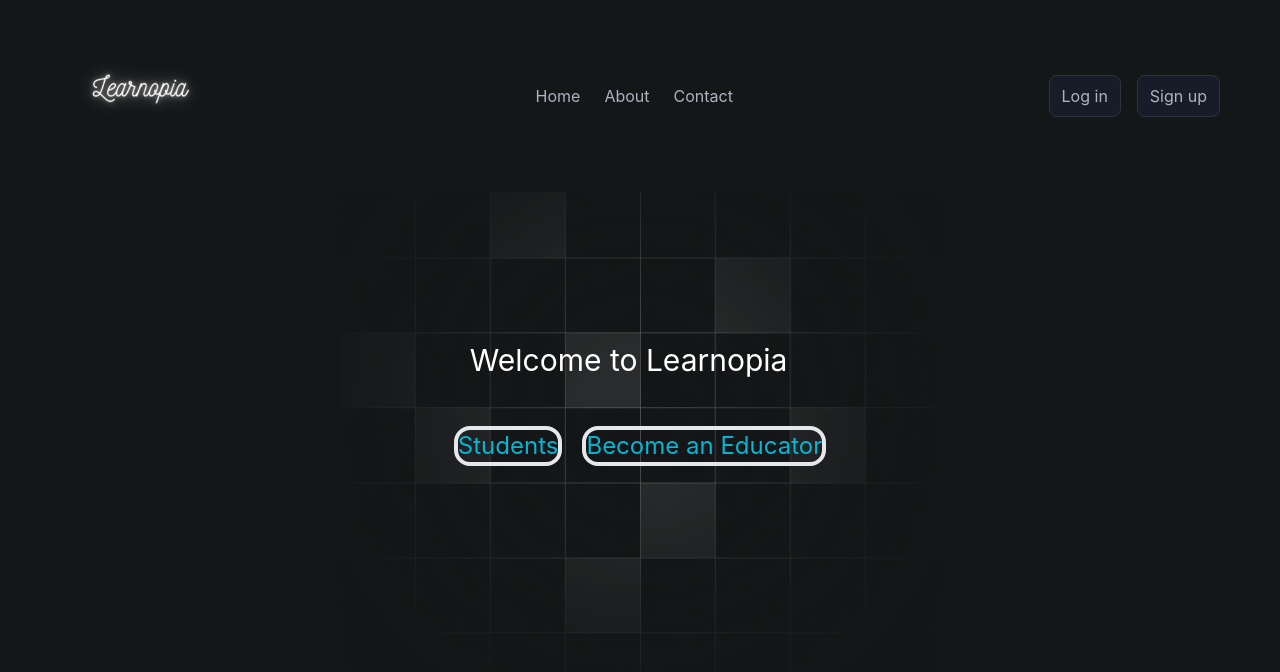
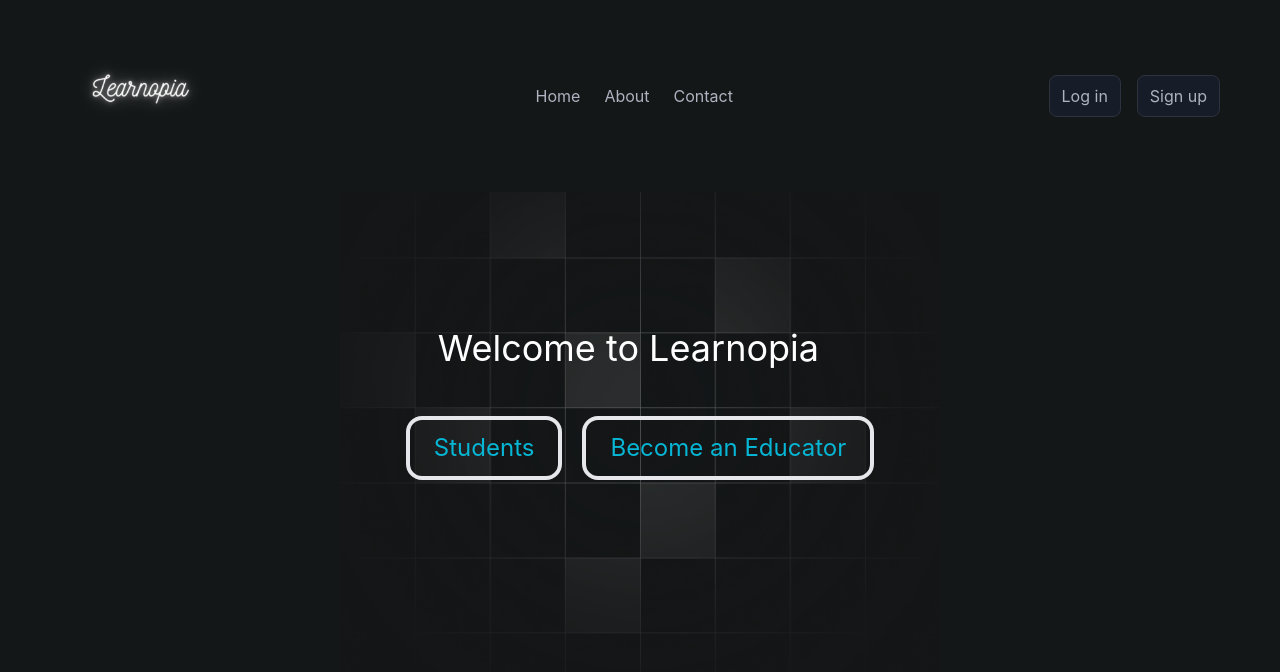
Before and after one commit to rajayush01/Learnopia, a React (Create React App) app: page / in a window 1280 px wide. Shown: the top 672 px of the page. Built offline with nearby package versions, Linux system fonts and the light colour scheme.

Commit message:
Update Home.js

```diff
--- a/src/pages/Home.js
+++ b/src/pages/Home.js
@@ -1,28 +1,25 @@
 import React from 'react'
 import back from "../assets/frame.png"
-import {Link} from "react-router-dom"
+import { Link } from "react-router-dom"
 
 const Home = ({ isLoggedIn }) => {
   return (
     <div className='flex justify-center items-center h-full'>
       <img src={back} alt="back" width={600} height={40} loading="lazy" />
       <div className='absolute mb-20'>
-          <div className='text-white text-3xl mx-4'>Welcome to Learnopia</div>
-          <br/>
-          <br/>
-          <div className='flex flex-row gap-5'>
-
-          <button className='border-4 rounded-2xl outline-white text-2xl text-cyan-500 bg-transparent hover:bg-cyan-500 hover:text-white transition-colors duration-300 transform hover:scale-90'>
-          <Link to="/Login">Students</Link>
+        <div className='text-white text-4xl mx-8'>Welcome to Learnopia</div>
+        <br />
+        <br />
+        <div className='flex flex-row gap-5'>
+          <button className='border-4 rounded-2xl outline-white text-2xl text-cyan-500 bg-transparent hover:bg-cyan-500 hover:text-white transition-colors duration-300 transform hover:scale-90 px-6 py-3'>
+            <Link to="/Login">Students</Link>
           </button>
-          <button className='border-4 rounded-2xl outline-white text-2xl text-cyan-500 bg-transparent hover:bg-cyan-500 hover:text-white transition-colors duration-300 transform hover:scale-90'>
-          <Link to="/Signup">Become an Educator</Link>
+          <button className='border-4 rounded-2xl outline-white text-2xl text-cyan-500 bg-transparent hover:bg-cyan-500 hover:text-white transition-colors duration-300 transform hover:scale-90 px-6 py-3'>
+            <Link to="/Signup">Become an Educator</Link>
           </button>
         </div>
-
-        </div>
       </div>
-
+    </div>
   )
 }
 
```
